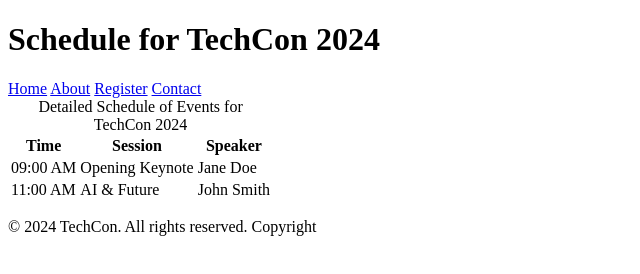
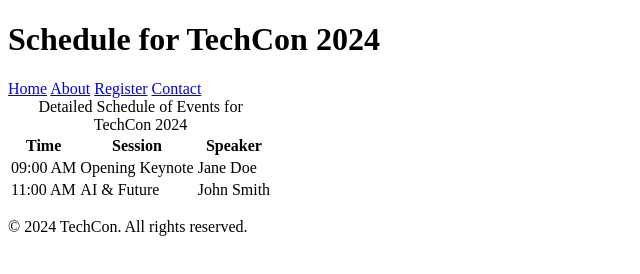
Before and after one commit to sofifictor/TechCon_HTML, a plain HTML site: page techcon_website/schedule.html in a window 1280 px wide. Shown: the full height of the page, 0-640 px from the left. Drawn offline with Linux system fonts and the light colour scheme.

Commit message:
Fix footer and complete Schedule page for TechCon 2024

```diff
--- a/techcon_website/schedule.html
+++ b/techcon_website/schedule.html
@@ -14,7 +14,6 @@
       <a href="contact.html">Contact</a>
     </nav>
   </header>
-
   <main>
     <table>
       <caption>Detailed Schedule of Events for TechCon 2024</caption>
@@ -39,10 +38,8 @@
       </tbody>
     </table>
   </main>
-
-
   <footer>
-    <p>&copy; 2024 TechCon. All rights reserved. Copyright</p>
+    <p>&copy; 2024 TechCon. All rights reserved.</p>
   </footer>
 </body>
 </html>
```
